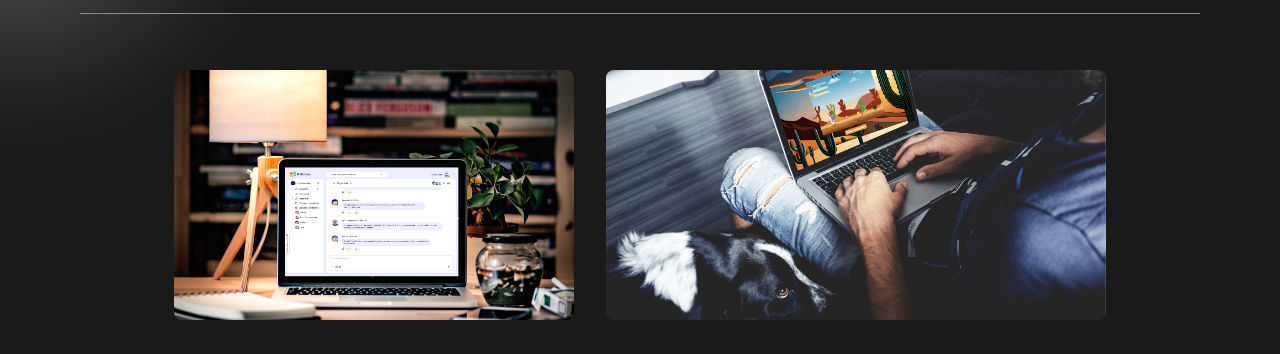
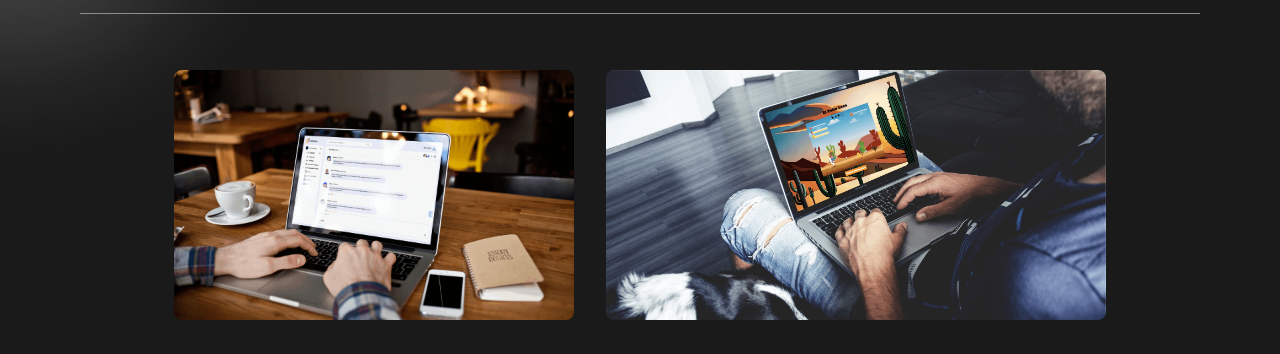
Before and after one commit to KevinAmmerman/newPortfolio, an Angular app: page /my-work in a window 1280 px wide. Shown: the part 253-607 px from the top of the page. Built offline with nearby package versions, Linux system fonts and the light colour scheme; grey boxes are pictures that could not be loaded.

Commit message:
added animation to hover effect

```diff
--- a/src/app/my-work/my-work.component.html
+++ b/src/app/my-work/my-work.component.html
@@ -8,14 +8,14 @@
             <div class="content">
                 <div class="img_frame">
                     <div class="hover hover_container_small">DA-Bubble</div>
-                    <img src="assets/project_img/da-bubble.jpg" alt="">
+                    <img src="assets/project_img/da-bubble.png" alt="">
                 </div>
                 <!-- <h3>DA-Bubble</h3> -->
             </div>
             <div class="content">
                 <div class="img_frame">
                     <div class="hover hover_container_wide">El Pollo Loco</div>
-                    <img class="wide_img" src="assets/project_img/el_pollo_loco.png" alt="">
+                    <img class="wide_img img_position" src="assets/project_img/el_pollo_loco.png" alt="">
                 </div>
                 <!-- <h3>El Pollo Loco</h3> -->
             </div>
--- a/src/app/my-work/my-work.component.scss
+++ b/src/app/my-work/my-work.component.scss
@@ -63,8 +63,17 @@ main {
 
   &:hover {
     .hover {
-      display: flex;
+      animation: optIn 225ms ease-in-out forwards;
     }
+  }
+}
+
+@keyframes optIn {
+  0% {
+    opacity: 0;
+  }
+  100% {
+    opacity: 1;
   }
 }
 
@@ -73,6 +82,10 @@ img {
   width: 400px;
   height: 250px;
   object-fit: cover;
+}
+
+.img_position {
+  object-position: top;
 }
 
 .wide_img {
@@ -97,6 +110,7 @@ img {
   color: white;
   font-size: 1.5rem;
   font-weight: bold;
-  display: none;
+  display: flex;
   cursor: pointer;
+  opacity: 0;
 }
```
Also changed, not shown: public/assets/project_img/da-bubble.jpg (deleted), public/assets/project_img/da-bubble.png (added).
